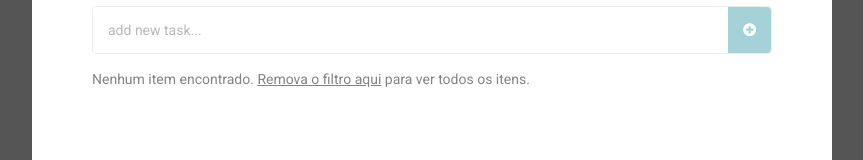
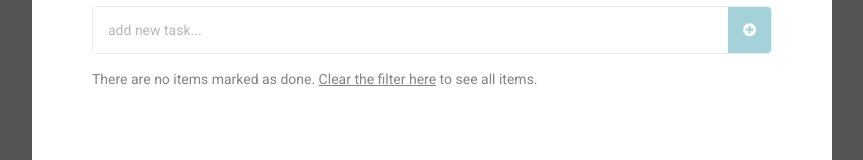
Before and after one commit to drewcosta/Sizebay-desafio, a React (Create React App) app: page / in a window 1280 px wide. Both pictures are taken after a click on the button "Done". Shown: the part 362-522 px from the top of the page, without its empty margins (208-1071 px from the left). Built offline with nearby package versions, Linux system fonts and the light colour scheme.

Commit message:
feat: show result according to status

```diff
--- a/src/components/Modal/TaskList/NoResults/INoResults.ts
+++ b/src/components/Modal/TaskList/NoResults/INoResults.ts
@@ -1,3 +1,4 @@
 export interface NoResultsProps{
   removeFilters: () => void;
+  statusResult: string;
 }
--- a/src/components/Modal/TaskList/NoResults/NoResults.tsx
+++ b/src/components/Modal/TaskList/NoResults/NoResults.tsx
@@ -1,10 +1,29 @@
 import * as S from './NoResults.styles'
 import { NoResultsProps } from './INoResults';
 
-export function NoResults({ removeFilters }: NoResultsProps) {
+export function NoResults({ removeFilters, statusResult }: NoResultsProps) {
+
+  if (statusResult === 'done') {
+    return (
+      <S.Container>
+        <p> There are no items marked as done. <span onClick={removeFilters}>Clear the filter here</span> to see all items.</p>
+      </S.Container>
+    )
+  }
+
+  if (statusResult === 'pending') {
+    return (
+      <S.Container>
+        <p> There are no items marked as pending. <span onClick={removeFilters}>Clear the filter here</span> to see all items.</p>
+      </S.Container>
+    )
+  }
+
   return (
     <S.Container>
-      <p> Nenhum item encontrado. <span onClick={removeFilters}>Remova o filtro aqui</span> para ver todos os itens.</p>
+      <p> You search found no results. <span onClick={removeFilters}>Clear the filter here</span> to see all items.</p>
     </S.Container>
-  );
+  )
+
+
 }
```
